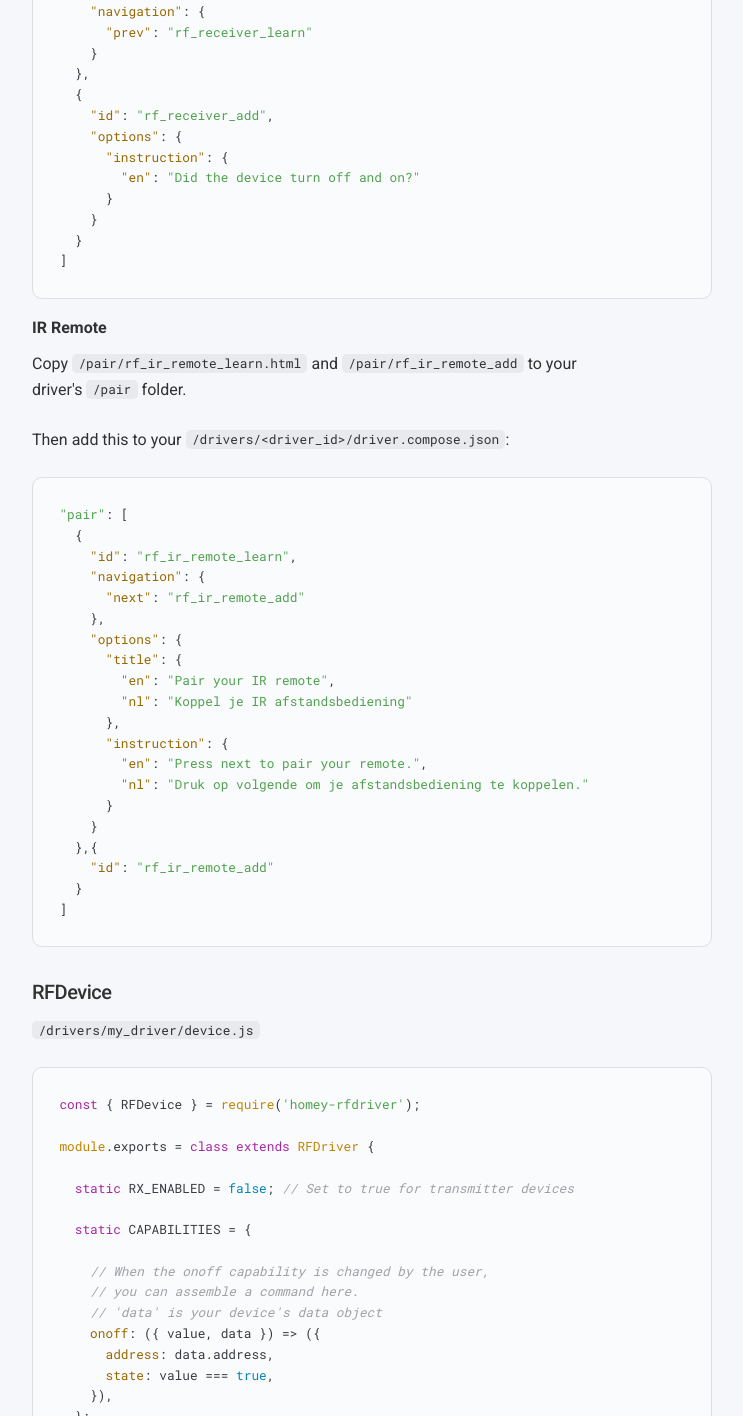
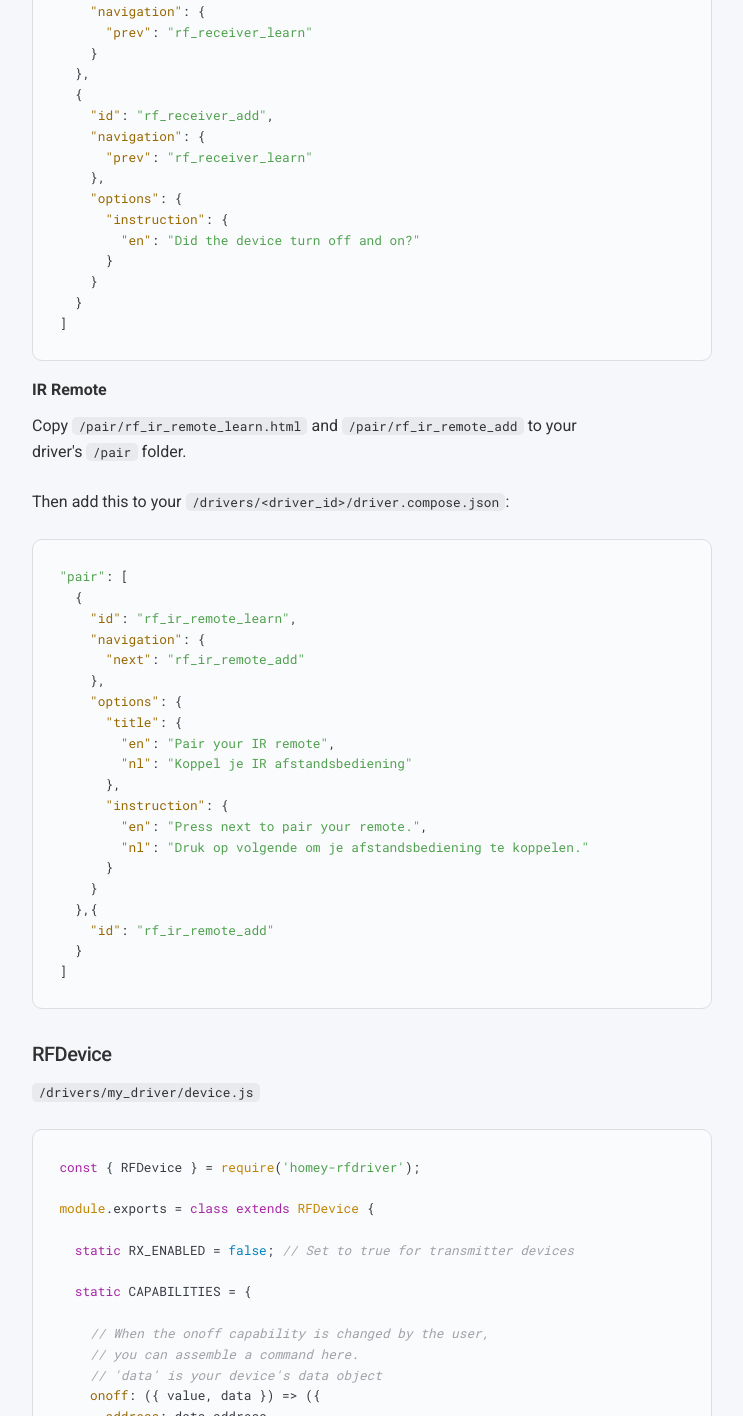
Before and after one commit to athombv/node-homey-rfdriver, a plain HTML site: page index.html in a window 1280 px wide. Shown: the part 6795-8211 px from the top of the page, without its empty margins (448-1191 px from the left). Drawn offline with Linux system fonts and the light colour scheme.

Commit message:
deploy: e7f6d355e5a5505f9659e56cdbeeaed442a0aff7

```diff
--- a/index.html
+++ b/index.html
@@ -284,6 +284,9 @@ module.exports = class extends RFDriver {
   },
   {
     &quot;id&quot;: &quot;rf_receiver_add&quot;,
+    &quot;navigation&quot;: {
+      &quot;prev&quot;: &quot;rf_receiver_learn&quot;
+    },
     &quot;options&quot;: {
       &quot;instruction&quot;: {
         &quot;en&quot;: &quot;Did the device turn off and on?&quot;
@@ -320,7 +323,7 @@ module.exports = class extends RFDriver {
 <p><code>/drivers/my_driver/device.js</code></p>
 <pre class="prettyprint source lang-javascript"><code>const { RFDevice } = require('homey-rfdriver');
 
-module.exports = class extends RFDriver {
+module.exports = class extends RFDevice {
 
   static RX_ENABLED = false; // Set to true for transmitter devices
 
```
Also changed, not shown: RFDevice.js.html (+3 -2 lines).
